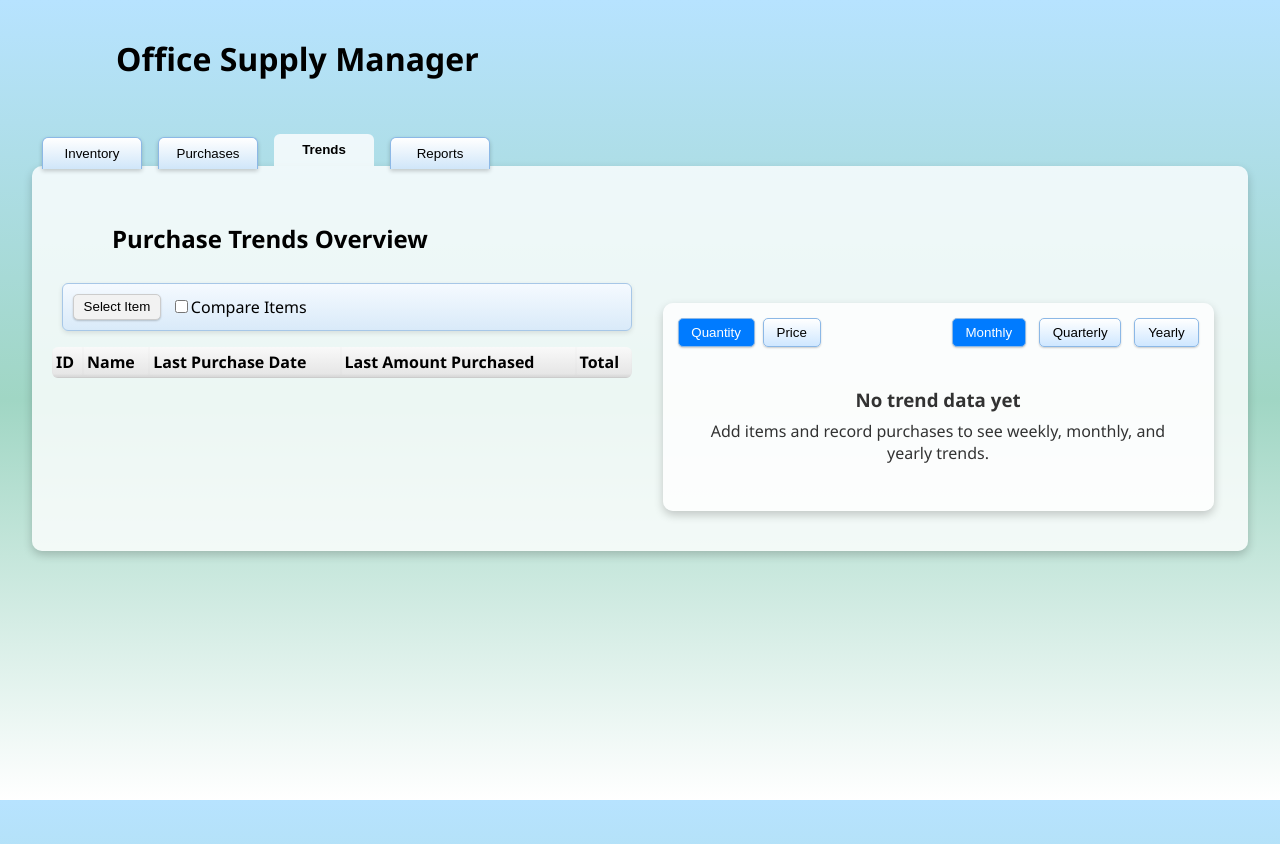
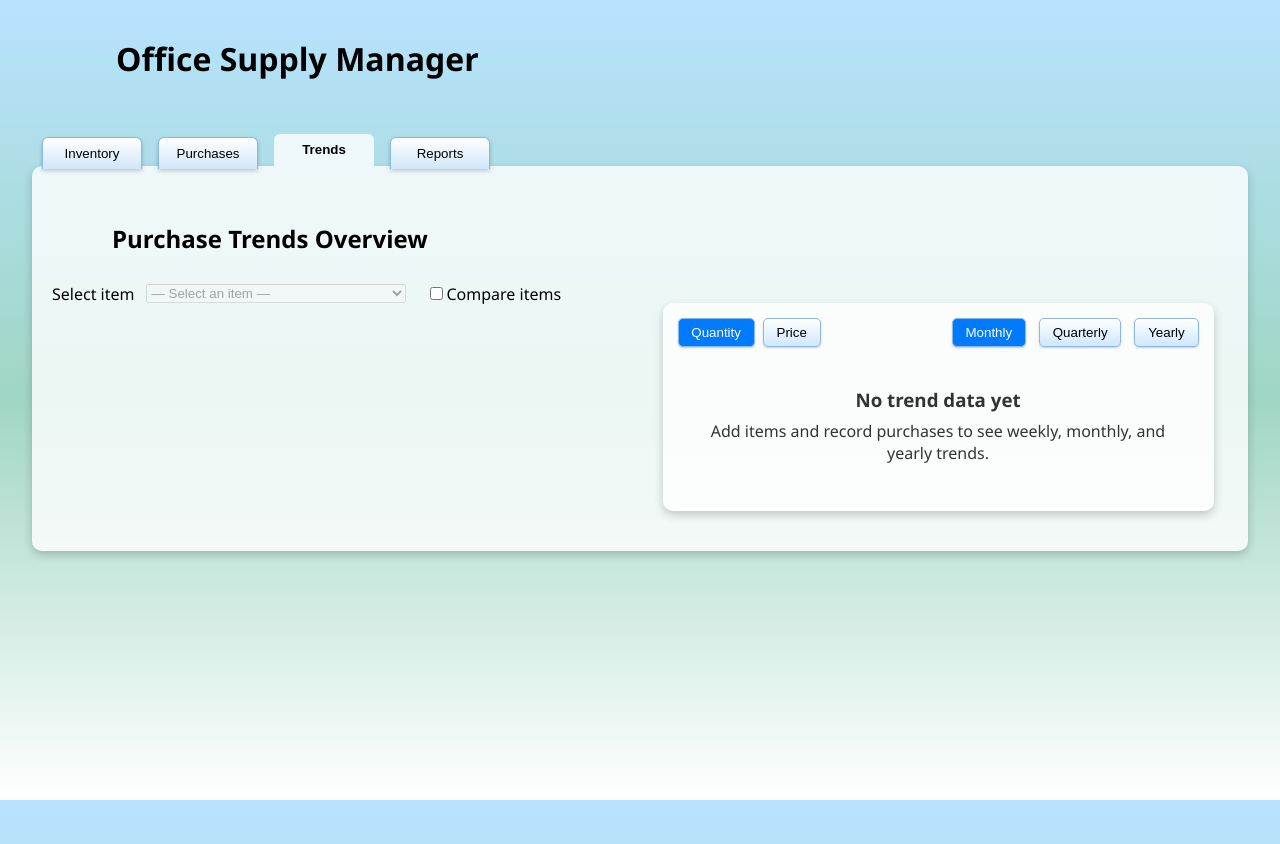
Before and after one commit to Pistote-Initative-Studio/Office_Inventory_Tracker, a React (Create React App) app in the folder client/: page / in a window 1280 px wide. Both pictures are taken after a click on the button "Trends". Shown: the top 844 px of the page. Built offline with nearby package versions, Linux system fonts and the light colour scheme.

Commit message:
Replace Trends popover with native select and local data

```diff
--- a/client/src/Trends.css
+++ b/client/src/Trends.css
@@ -102,51 +102,6 @@
   margin-top: 0.25rem;
 }
 
-.dropdown {
-  position: relative;
-  display: inline-block;
-}
-
-.dropdown-toggle {
-  padding: 0.3rem 0.6rem;
-  background: #f2f2f2;
-  border: 1px solid #ccc;
-  cursor: pointer;
-}
-
-.dropdown-menu {
-  position: absolute;
-  left: 0;
-  right: 0;
-  z-index: 1;
-  background: #fff;
-  border: 1px solid #ccc;
-  list-style: none;
-  padding: 0;
-  margin: 0;
-  max-height: 150px;
-  overflow-y: auto;
-}
-
-.dropdown-menu li {
-  padding: 0.3rem 0.6rem;
-  cursor: pointer;
-}
-
-.dropdown-menu li.selected {
-  background: #007bff;
-  color: #fff;
-}
-
-.dropdown-menu li:hover {
-  background: #e6e6e6;
-}
-
-.checkmark {
-  margin-left: 0.4rem;
-  font-weight: bold;
-  color: green;
-}
 
 .trends-empty {
   padding: 32px;
@@ -159,3 +114,6 @@
 .trends-empty p {
   margin: 0;
 }
+.trends-selector { display: flex; gap: 12px; align-items: center; }
+.trend-select { min-width: 260px; }
+.compare-toggle { margin-left: 8px; user-select: none; }
--- a/client/src/Trends.js
+++ b/client/src/Trends.js
@@ -1,115 +1,109 @@
-import React, { useMemo, useState } from 'react';
+import React, { useEffect, useMemo, useState } from 'react';
 import './Trends.css';
+import { apiFetch } from './api';
 
-function Trends({ mode = 'Quantity', onModeChange, items = [] }) {
-  const [selectedRange, setSelectedRange] = useState('Monthly');
-  const [isCompareMode, setIsCompareMode] = useState(false);
-  const [selectedItems, setSelectedItems] = useState(items.slice(0, 1));
-  const [selectedItem, setSelectedItem] = useState(items[0] || null);
-  const [isDropdownOpen, setIsDropdownOpen] = useState(false);
-  const [sortConfig, setSortConfig] = useState({ key: '', direction: 'asc' });
+function Trends({ mode = 'Quantity', onModeChange }) {
+  const [orders, setOrders] = useState([]);
+  const [availableItems, setAvailableItems] = useState([]);
+  const [selectedItems, setSelectedItems] = useState([]);
+  const [compare, setCompare] = useState(false);
+  const [metric, setMetric] = useState(mode === 'Price' ? 'price' : 'quantity');
+  const [range, setRange] = useState('monthly');
 
-  const displayedItems = useMemo(() => {
-    if (isCompareMode) return selectedItems;
-    return selectedItem ? [selectedItem] : [];
-  }, [isCompareMode, selectedItem, selectedItems]);
+  useEffect(() => {
+    setMetric(mode === 'Price' ? 'price' : 'quantity');
+  }, [mode]);
 
-  const sortedItems = useMemo(() => {
-    const data = [...displayedItems];
-    if (sortConfig.key) {
-      data.sort((a, b) => {
-        const aVal = a[sortConfig.key];
-        const bVal = b[sortConfig.key];
-        if (aVal == null) return 1;
-        if (bVal == null) return -1;
-        if (typeof aVal === 'number' && typeof bVal === 'number') {
-          return sortConfig.direction === 'asc' ? aVal - bVal : bVal - aVal;
+  useEffect(() => {
+    (async () => {
+      try {
+        const res = await apiFetch('/api/purchase-orders');
+        const { success, data } = await res.json();
+        if (!success) {
+          setOrders([]);
+          setAvailableItems([]);
+          setSelectedItems([]);
+          return;
         }
-        return sortConfig.direction === 'asc'
-          ? String(aVal).localeCompare(String(bVal))
-          : String(bVal).localeCompare(String(aVal));
-      });
+        setOrders(data || []);
+        const names = Array.from(
+          new Set(
+            (data || [])
+              .flatMap((o) => (o.items || []).map((i) => i.itemName).filter(Boolean))
+          )
+        );
+        setAvailableItems(names);
+        setSelectedItems(names.length ? [names[0]] : []);
+      } catch {
+        setOrders([]);
+        setAvailableItems([]);
+        setSelectedItems([]);
       }
-    return data;
-  }, [displayedItems, sortConfig]);
+    })();
+  }, []);
+
+  const keyByRange = (d) => {
+    const dt = new Date(d);
+    const y = dt.getFullYear();
+    const m = (dt.getMonth() + 1).toString().padStart(2, '0');
+    const q = Math.floor(dt.getMonth() / 3) + 1;
+    if (range === 'monthly') return `${y}-${m}`;
+    if (range === 'quarterly') return `${y}-Q${q}`;
+    return `${y}`;
+  };
+
+  const series = useMemo(() => {
+    if (!selectedItems.length) return [];
+    const map = new Map();
+    for (const o of orders) {
+      const k = keyByRange(o.orderDate || o.last_modified || Date.now());
+      for (const it of o.items || []) {
+        if (!selectedItems.includes(it.itemName)) continue;
+        const v =
+          metric === 'price' ? Number(it.price || 0) : Number(it.quantity || 0);
+        if (!map.has(k)) map.set(k, {});
+        const obj = map.get(k);
+        obj[it.itemName] = (obj[it.itemName] || 0) + v;
+      }
+    }
+    return Array.from(map.entries())
+      .sort((a, b) => a[0].localeCompare(b[0]))
+      .map(([k, obj]) => ({ period: k, ...obj }));
+  }, [orders, selectedItems, range, metric]);
+
+  const periods = series.map((s) => s.period);
+
+  const maxValue = useMemo(() => {
+    let max = 0;
+    for (const row of series) {
+      for (const name of selectedItems) {
+        const val = row[name] || 0;
+        if (val > max) max = val;
+      }
+    }
+    return max;
+  }, [series, selectedItems]);
 
   const colors = ['#3a82ff', '#58c13b', '#ff5722', '#6f42c1'];
-
-  const rangeKey = selectedRange.toLowerCase();
-  const seriesKey = mode === 'Price' ? `${rangeKey}Price` : rangeKey;
-
-  const maxValue = useMemo(() => {
-    const values = displayedItems.flatMap((it) =>
-      (it[seriesKey] || []).map((d) => d.value)
-    );
-    return values.length ? Math.max(...values) : 0;
-  }, [displayedItems, seriesKey]);
 
   const seriesData = useMemo(() => {
     const width = 600;
     const height = 160;
     const safeMax = maxValue || 1;
-    return displayedItems.map((item, idx) => {
-      const series = item[seriesKey] || [];
-      const divisor = Math.max(series.length - 1, 1);
-      const pts = series.map((d, i) => {
+    const divisor = Math.max(periods.length - 1, 1);
+    return selectedItems.map((name, idx) => {
+      const pts = periods.map((_, i) => {
+        const val = series[i]?.[name] || 0;
         const x = (width / divisor) * i;
-        const y = height - (d.value / safeMax) * (height - 20) + 10;
+        const y = height - (val / safeMax) * (height - 20) + 10;
         return [x, y];
       });
       const path = pts
         .map((p, i) => `${i === 0 ? 'M' : 'L'}${p[0]},${p[1]}`)
         .join(' ');
-      return { id: item.id, color: colors[idx % colors.length], pts, path };
+      return { id: name, color: colors[idx % colors.length], pts, path };
     });
-  }, [displayedItems, seriesKey, maxValue]);
-
-  const axisLabels = useMemo(() => {
-    const first = displayedItems[0];
-    return first ? first[rangeKey] || [] : [];
-  }, [displayedItems, rangeKey]);
-
-  const totalKey =
-    selectedRange === 'Monthly'
-      ? 'monthlyTotal'
-      : selectedRange === 'Quarterly'
-      ? 'quarterlyTotal'
-      : 'yearlyTotal';
-
-  const handleItemClick = (item) => {
-    if (isCompareMode) {
-      setSelectedItems((prev) => {
-        const exists = prev.some((it) => it.id === item.id);
-        if (exists) {
-          return prev.filter((it) => it.id !== item.id);
-        }
-        if (prev.length >= 4) return prev;
-        return [...prev, item];
-      });
-    } else {
-      setSelectedItem(item);
-      setIsDropdownOpen(false);
-    }
-  };
-
-  const handleSort = (key) => {
-    setSortConfig((prev) => {
-      if (prev.key === key) {
-        return { key, direction: prev.direction === 'asc' ? 'desc' : 'asc' };
-      }
-      return { key, direction: 'asc' };
-    });
-  };
-
-  const handleCompareChange = (e) => {
-    const checked = e.target.checked;
-    setIsCompareMode(checked);
-    if (checked) {
-      setSelectedItems((prev) => (prev.length ? prev : selectedItem ? [selectedItem] : []));
-    } else {
-      setSelectedItem(selectedItems[0] || null);
-    }
-  };
+  }, [series, selectedItems, periods, maxValue]);
 
   return (
     <div className="trends-container">
@@ -118,104 +112,46 @@ function Trends({ mode = 'Quantity', onModeChange, items = [] }) {
       </div>
       <div className="trends-layout">
         <div className="trends-left">
-          <div className="trends-toolbar toolbar">
-            <div className="dropdown">
-              <button
-                className="dropdown-toggle"
-                onClick={() => setIsDropdownOpen((prev) => !prev)}
+          <div className="trends-selector">
+            <label htmlFor="trend-item">Select item</label>
+            <select
+              id="trend-item"
+              className="trend-select"
+              disabled={!availableItems.length}
+              multiple={compare}
+              value={compare ? selectedItems : selectedItems[0] || ''}
+              onChange={(e) => {
+                if (compare) {
+                  const vals = Array.from(e.target.selectedOptions).map((o) => o.value);
+                  setSelectedItems(vals);
+                } else {
+                  setSelectedItems(e.target.value ? [e.target.value] : []);
+                }
+              }}
             >
-                {isCompareMode
-                  ? `${selectedItems.length} item(s) selected`
-                  : selectedItem ? selectedItem.name : 'Select Item'}
-              </button>
-              {isDropdownOpen && (
-                <ul className="dropdown-menu">
-                  {items.map((item) => {
-                    const isSelected = isCompareMode
-                      ? selectedItems.some((it) => it.id === item.id)
-                      : selectedItem && selectedItem.id === item.id;
-                    return (
-                      <li
-                        key={item.id}
-                        className={isSelected ? 'selected' : ''}
-                        onClick={() => handleItemClick(item)}
-                      >
-                        {item.name}
-                        {isSelected && (
-                          <span className="checkmark" aria-hidden="true">✓</span>
-                        )}
-                      </li>
-                    );
-                  })}
-                </ul>
-              )}
-            </div>
-            <label className="compare-label">
+              {!compare && <option value="">— Select an item —</option>}
+              {availableItems.map((name) => (
+                <option key={name} value={name}>
+                  {name}
+                </option>
+              ))}
+            </select>
+
+            <label className="compare-toggle">
               <input
                 type="checkbox"
-                checked={isCompareMode}
-                onChange={handleCompareChange}
+                checked={compare}
+                onChange={(e) => {
+                  const on = e.target.checked;
+                  setCompare(on);
+                  if (!on && selectedItems.length > 1) {
+                    setSelectedItems([selectedItems[0]]);
+                  }
+                }}
               />
-              Compare Items
+              Compare items
             </label>
           </div>
-          <table className="item-table">
-            <thead>
-              <tr>
-                <th onClick={() => handleSort('id')}>
-                  ID
-                  {sortConfig.key === 'id' && (
-                    <span className="sort-indicator">
-                      {sortConfig.direction === 'asc' ? '▲' : '▼'}
-                    </span>
-                  )}
-                </th>
-                <th onClick={() => handleSort('name')}>
-                  Name
-                  {sortConfig.key === 'name' && (
-                    <span className="sort-indicator">
-                      {sortConfig.direction === 'asc' ? '▲' : '▼'}
-                    </span>
-                  )}
-                </th>
-                <th onClick={() => handleSort('lastPurchaseDate')}>
-                  Last Purchase Date
-                  {sortConfig.key === 'lastPurchaseDate' && (
-                    <span className="sort-indicator">
-                      {sortConfig.direction === 'asc' ? '▲' : '▼'}
-                    </span>
-                  )}
-                </th>
-                <th onClick={() => handleSort('lastAmount')}>
-                  Last Amount Purchased
-                  {sortConfig.key === 'lastAmount' && (
-                    <span className="sort-indicator">
-                      {sortConfig.direction === 'asc' ? '▲' : '▼'}
-                    </span>
-                  )}
-                </th>
-                <th onClick={() => handleSort(totalKey)}>
-                  Total
-                  {sortConfig.key === totalKey && (
-                    <span className="sort-indicator">
-                      {sortConfig.direction === 'asc' ? '▲' : '▼'}
-                    </span>
-                  )}
-                </th>
-              </tr>
-            </thead>
-            <tbody>
-              {sortedItems.map((item) => (
-                <tr key={item.id}>
-                  <td>{item.id}</td>
-                  <td>{item.name}</td>
-                  <td>{item.lastPurchaseDate}</td>
-                  <td>{item.lastAmount}</td>
-                  <td>{item[totalKey]}</td>
-                </tr>
-              ))}
-            </tbody>
-          </table>
         </div>
         <div className="trends-right">
           <div className="chart-container">
@@ -225,26 +161,29 @@ function Trends({ mode = 'Quantity', onModeChange, items = [] }) {
                   {['Quantity', 'Price'].map((m) => (
                     <button
                       key={m}
-                  className={mode === m ? 'active' : ''}
-                  onClick={() => onModeChange && onModeChange(m)}
+                      className={metric === m.toLowerCase() ? 'active' : ''}
+                      onClick={() => {
+                        setMetric(m.toLowerCase());
+                        onModeChange && onModeChange(m);
+                      }}
                     >
                       {m}
                     </button>
                   ))}
                 </div>
                 <div className="time-range-buttons range-toggle-container">
-              {['Monthly', 'Quarterly', 'Yearly'].map((range) => (
+                  {['monthly', 'quarterly', 'yearly'].map((r) => (
                     <button
-                  key={range}
-                  className={selectedRange === range ? 'active' : ''}
-                  onClick={() => setSelectedRange(range)}
+                      key={r}
+                      className={range === r ? 'active' : ''}
+                      onClick={() => setRange(r)}
                     >
-                  {range}
+                      {r.charAt(0).toUpperCase() + r.slice(1)}
                     </button>
                   ))}
                 </div>
               </div>
-            {displayedItems.length === 0 ? (
+              {series.length === 0 ? (
                 <div className="trends-empty">
                   <h3>No trend data yet</h3>
                   <p>
@@ -255,7 +194,6 @@ function Trends({ mode = 'Quantity', onModeChange, items = [] }) {
               ) : (
                 <>
                   <svg viewBox="0 0 600 200" width="100%" height="200">
-                  {/* horizontal grid lines */}
                     {[1, 2, 3, 4].map((i) => (
                       <line
                         key={i}
@@ -267,7 +205,6 @@ function Trends({ mode = 'Quantity', onModeChange, items = [] }) {
                         strokeDasharray="5 5"
                       />
                     ))}
-                  {/* vertical grid lines */}
                     {[1, 2, 3, 4, 5].map((i) => (
                       <line
                         key={`v${i}`}
@@ -279,32 +216,25 @@ function Trends({ mode = 'Quantity', onModeChange, items = [] }) {
                         strokeDasharray="5 5"
                       />
                     ))}
-                  {/* axis lines */}
                     <line x1="0" y1="0" x2="0" y2="160" stroke="#666" />
                     <line x1="0" y1="160" x2="600" y2="160" stroke="#666" />
-                  {seriesData.map((series) => (
-                    <g key={series.id}>
+                    {seriesData.map((s) => (
+                      <g key={s.id}>
                         <path
-                        d={series.path}
+                          d={s.path}
                           fill="none"
-                        stroke={series.color}
+                          stroke={s.color}
                           strokeWidth="3"
                         />
-                      {series.pts.map((p, i) => (
-                        <circle
-                          key={i}
-                          cx={p[0]}
-                          cy={p[1]}
-                          r="3"
-                          fill={series.color}
-                        />
+                        {s.pts.map((p, i) => (
+                          <circle key={i} cx={p[0]} cy={p[1]} r="3" fill={s.color} />
                         ))}
                       </g>
                     ))}
                   </svg>
                   <div className="x-axis">
-                  {axisLabels.map((d) => (
-                    <span key={d.label}>{d.label}</span>
+                    {periods.map((p) => (
+                      <span key={p}>{p}</span>
                     ))}
                   </div>
                 </>
```
Lines whose indentation alone changed are shown as unchanged.
